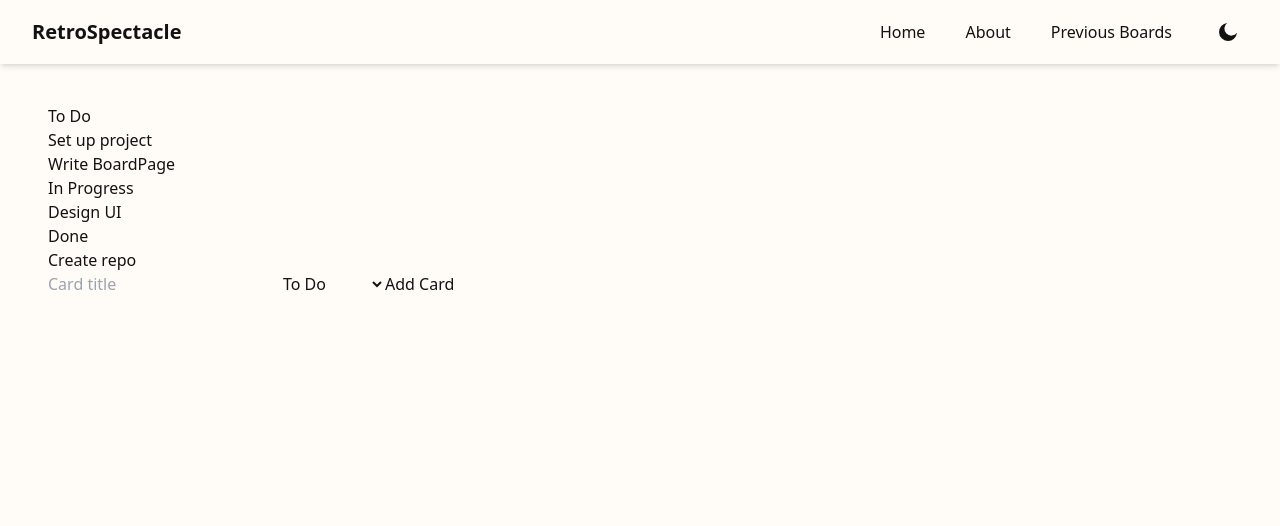
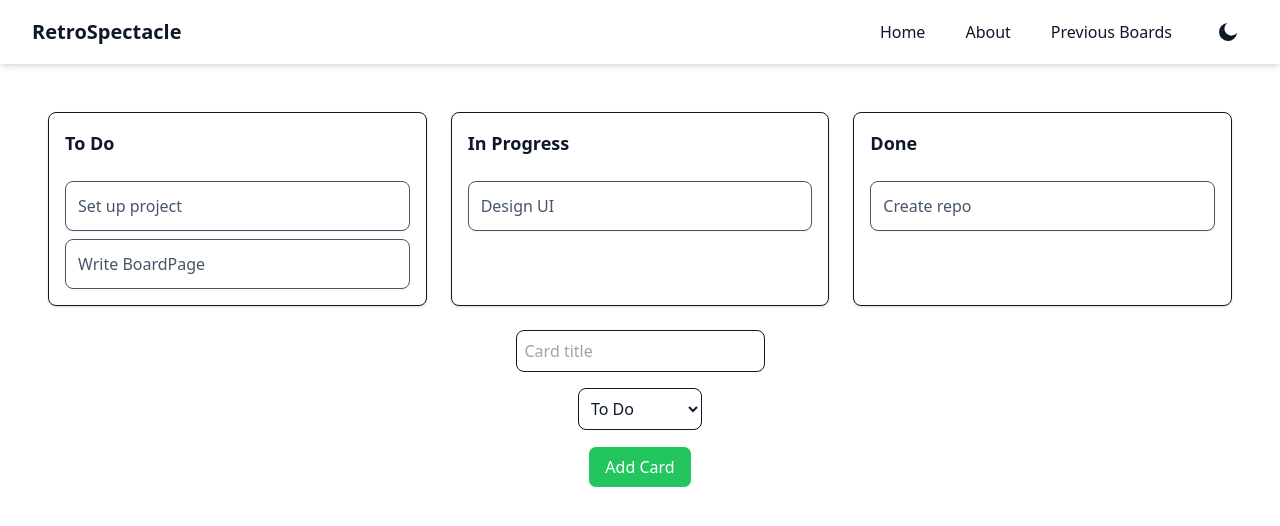
Before and after one commit to bella77-69/RetroSpectacle, a React (Vite) app in the folder frontend/: page / in a window 1280 px wide. Shown: the top 526 px of the page. Built offline with nearby package versions, Linux system fonts and the light colour scheme.

Commit message:
update board page with tailwind

```diff
--- a/frontend/src/index.css
+++ b/frontend/src/index.css
@@ -3,23 +3,80 @@
 
 @layer base {
   :root {
-    /* Light mode variables (RGB values) */
-    --color-text-primary: 18 18 18;  /* #121212 */
-    --color-text-secondary: 74 99 99;  /* #4A6363 */
-    --color-bg-primary: 255 252 247;  /* #FFFCF7 */
-    --color-bg-secondary: 245 243 240;  /* #F5F3F0 */
-    --color-accent: 74 99 99;  /* #4A6363 */
-    --color-accent-hover: 45 65 65;  /* #2D4141 */
+    /* Light mode */
+    --color-text-primary: 15, 23, 42;
+    --color-text-secondary: 71, 85, 105;
+    --color-bg-primary: 255, 255, 255;
+    --color-bg-secondary: 241, 244, 249;
+    --color-accent: 37, 99, 235;
+    --color-accent-hover: 29, 78, 216;
+    --color-success: 34, 197, 94;
+    --color-success-hover: 22, 163, 74;
+    --color-card-bg: 255, 255, 255;
+    --color-card-border: 226, 232, 240;
+    --color-button-text: 255, 255, 255;
+
+    /* Additional colors from your config */
+    --color-custom-white: 255, 255, 255;
+    --color-custom-white-darker: 168, 166, 161;
+    --color-custom-nav: 58, 90, 90;
+    --color-custom-nav-dark: 122, 142, 142;
+    --color-text-white: 248, 246, 243;
+    --color-active: 29, 49, 49;
+    --color-hover: 74, 94, 94;
+    --color-custom-black: 18, 18, 18;
+
+    /* Status colors */
+    --color-warning: 245, 158, 11;
+    --color-error: 239, 68, 68;
+
+    /* Kanban columns */
+    --color-column-todo: 37, 99, 235;
+    --color-column-progress: 217, 119, 6;
+    --color-column-review: 124, 58, 237;
+    --color-column-done: 5, 150, 105;
   }
 
   :root[class~="dark"] {
-    /* Dark mode variables (RGB values) */
-    --color-text-primary: 240 240 240;  /* #F0F0F0 */
-    --color-text-secondary: 138 158 158;  /* #8A9E9E */
-    --color-bg-primary: 10 13 18;  /* #0A0D12 */
-    --color-bg-secondary: 23 34 40;  /* #172228 */
-    --color-accent: 138 158 158;  /* #8A9E9E */
-    --color-accent-hover: 87 107 107;  /* #576B6B */
+    /* Dark mode */
+    --color-text-primary: 248, 250, 252;
+    --color-text-secondary: 203, 213, 225;
+    --color-bg-primary: 30, 41, 59;
+    --color-bg-secondary: 51, 65, 85;
+    --color-accent: 59, 130, 246;
+    --color-accent-hover: 37, 99, 235;
+    --color-success: 34, 197, 94;
+    --color-success-hover: 22, 163, 74;
+    --color-card-bg: 51, 65, 85;
+    --color-card-border: 71, 85, 105;
+    --color-button-text: 255, 255, 255;
+
+    /* Dark mode variants */
+    --color-dark-background: 10, 13, 18;
+    --color-dark-nav: 19, 25, 32;
+    --color-dark-text: 245, 245, 245;
+    --color-card-light: 122, 142, 142;
+
+
+    --color-custom-white: 18, 18, 18;
+    --color-custom-white-darker: 255, 255, 255;
+    --color-custom-nav: 122, 142, 142;
+    --color-custom-nav-dark: 58, 90, 90;
+    --color-text-white: 18, 18, 18;
+    --color-active: 74, 94, 94;
+    --color-hover: 29, 49, 49;
+    --color-custom-black: 255, 255, 255;
+
+    /* Status colors */
+    --color-warning: 245, 158, 11;
+    --color-error: 239, 68, 68;
+
+    /* Kanban columns */
+    --color-column-todo: 59, 130, 246;
+    --color-column-progress: 217, 119, 6;
+    --color-column-review: 124, 58, 237;
+    --color-column-done: 5, 150, 105;
+
   }
 
   html, body {
@@ -29,45 +86,126 @@
   body {
     background-color: rgb(var(--color-bg-primary));
     color: rgb(var(--color-text-primary));
-    font-family: ui-sans-serif, system-ui, -apple-system, BlinkMacSystemFont, "Segoe UI", Roboto, "Helvetica Neue", Arial, "Noto Sans", sans-serif, "Apple Color Emoji", "Segoe UI Emoji", "Segoe UI Symbol", "Noto Color Emoji";
+    font-family: ui-sans-serif, system-ui, -apple-system, BlinkMacSystemFont,
+      "Segoe UI", Roboto, "Helvetica Neue", Arial, "Noto Sans", sans-serif;
     transition: background-color 0.3s ease, color 0.3s ease;
+  }
+  select {
+    background-color: rgb(var(--color-card-bg));
+    color: rgb(var(--color-text-primary));
+    border-color: rgb(var(--color-card-border));
+  }
+  select option {
+    background-color: rgb(var(--color-card-bg));
+    color: rgb(var(--color-text-primary));
+  }
+  .theme-transition * {
+    transition: background-color 0.3s ease, color 0.3s ease, border-color 0.3s ease;
+  }
+  input {
+    background-color: rgb(var(--color-card-bg));
+    color: rgb(var(--color-text-primary));
+    border-color: rgb(var(--color-card-border));
+  }
+  input::placeholder {
+    color: rgb(var(--color-text-secondary));
+  }
+  input:focus, select:focus {
+    outline: none;
+    border-color: rgb(var(--color-accent));
+    box-shadow: 0 0 0 3px rgba(var(--color-accent), 0.3);
+  }
+  a {
+    color: rgb(var(--color-accent));
+    text-decoration: none;
+  }
+  a:hover {
+    color: rgb(var(--color-accent-hover));
+    text-decoration: underline;
+  }
+  .btn-success {
+    background-color: rgb(var(--color-success)) !important;
+    color: rgb(var(--color-button-text)) !important;
+  }
+  .btn-success:hover {
+    background-color: rgb(var(--color-success-hover)) !important;
+  }
+ button {
+    background-color: rgb(var(--color-success));
+    color: rgb(var(--color-button-text));
+  }
+
+  button:hover {
+    background-color: rgb(var(--color-success-hover));
+  }
+  h1, h2, h3, h4, h5, h6 {
+    color: rgb(var(--color-text-primary));
+    margin: 0;
   }
 }
 
 @layer utilities {
-  .text-transparent-primary {
-    color: rgb(var(--color-text-primary) / var(--tw-text-opacity, 1));
+  .bg-card {
+    background-color: rgb(var(--color-card-bg));
   }
-
-  .text-transparent-secondary {
-    color: rgb(var(--color-text-secondary) / var(--tw-text-opacity, 1));
+  .border-card {
+    border-color: rgb(var(--color-card-border));
   }
-
-  .bg-custom-primary {
-    background-color: rgb(var(--color-bg-primary));
-  }
-
-  .bg-custom-secondary {
-    background-color: rgb(var(--color-bg-secondary));
-  }
-
-  .text-custom-primary {
+  .text-primary {
     color: rgb(var(--color-text-primary));
   }
-
-  .text-custom-secondary {
+  .text-secondary {
     color: rgb(var(--color-text-secondary));
   }
-
-  .border-custom-accent {
-    border-color: rgb(var(--color-accent));
-  }
-
-  .bg-custom-accent {
+  .bg-accent {
     background-color: rgb(var(--color-accent));
   }
-
-  .bg-custom-accent:hover {
+  .bg-accent:hover {
     background-color: rgb(var(--color-accent-hover));
   }
+  .text-accent {
+    color: rgb(var(--color-accent));
+  }
+  .text-accent:hover {
+    color: rgb(var(--color-accent-hover));
+  }
+  .shadow-card {
+    box-shadow: 0 1px 3px 0 rgba(0, 0, 0, 0.1), 0 1px 2px 0 rgba(0, 0, 0, 0.06);
+  }
+  .shadow-cardHover:hover {
+    box-shadow: 0 4px 6px -1px rgba(0, 0, 0, 0.1), 0 2px 4px -1px rgba(0, 0, 0, 0.06);
+  }
+  .shadow-sm {
+    box-shadow: 0 1px 2px 0 rgba(0, 0, 0, 0.05);
+  }
+  .bg-custom-white {
+    background-color: rgb(var(--color-custom-white));
+  }
+  .text-custom-white {
+    color: rgb(var(--color-custom-white));
+  }
+  .bg-custom-nav {
+    background-color: rgb(var(--color-custom-nav));
+  }
+  .bg-dark-nav {
+    background-color: rgb(var(--color-dark-nav));
+  }
+  .text-dark-text {
+    color: rgb(var(--color-dark-text));
+  }
+  .bg-success {
+    background-color: rgb(var(--color-success));
+  }
+  .hover\:bg-success:hover {
+    background-color: rgb(var(--color-success-hover));
+  }
+  .text-success {
+    color: rgb(var(--color-success));
+  }
+  .bg-warning {
+    background-color: rgb(var(--color-warning));
+  }
+  .bg-error {
+    background-color: rgb(var(--color-error));
+  }
 }
--- a/frontend/src/pages/Board/BoardPage.tsx
+++ b/frontend/src/pages/Board/BoardPage.tsx
@@ -10,12 +10,8 @@ const initialCards = {
     { id: 1, title: "Set up project" },
     { id: 2, title: "Write BoardPage" },
   ],
-  inProgress: [
-    { id: 3, title: "Design UI" },
-  ],
-  done: [
-    { id: 4, title: "Create repo" },
-  ],
+  inProgress: [{ id: 3, title: "Design UI" }],
+  done: [{ id: 4, title: "Create repo" }],
 };
 
 export default function BoardPage() {
@@ -26,10 +22,7 @@ export default function BoardPage() {
   function handleAddCard(e: React.FormEvent) {
     e.preventDefault();
     if (!newCardTitle.trim()) return;
-    const newCard: Card = {
-      id: Date.now(),
-      title: newCardTitle,
-    };
+    const newCard: Card = { id: Date.now(), title: newCardTitle };
     setCards((prev) => ({
       ...prev,
       [addColumn]: [...prev[addColumn], newCard],
@@ -37,22 +30,32 @@ export default function BoardPage() {
     setNewCardTitle("");
   }
 
+  // Map column keys to labels
+  const columnMeta = {
+    todo: "To Do",
+    inProgress: "In Progress",
+    done: "Done",
+  };
+
   return (
-    <section className="max-w-7xl mx-auto p-6 sm:px-6 lg:px-8 ">
-    <div className="bg-gradient-to-br from-grey-50 to-grey-100 min-h-screen p-4">
-      <div className="board-columns">
+    <section className="max-w-7xl mx-auto p-6">
+      <div className="min-h-screen bg-background-secondary dark:bg-background-primary p-6 rounded-xl shadow-kanban">
+        {/* Columns */}
+        <div className="grid xs:grid-cols-1 sm:grid-cols-3 gap-6 mb-6 ">
           {Object.entries(cards).map(([colKey, colCards]) => (
-          <div key={colKey} className="board-column">
-            <h3>
-              {colKey === "todo"
-                ? "To Do"
-                : colKey === "inProgress"
-                ? "In Progress"
-                : "Done"}
+            <div
+              key={colKey}
+              className="bg-card border-card border rounded-lg shadow-card hover:shadow-cardHover p-4 flex flex-col space-y-4"
+            >
+              <h3 className="text-primary font-semibold text-lg mb-2">
+                {columnMeta[colKey as keyof typeof columnMeta]}
               </h3>
-            <ul>
+              <ul className="space-y-2">
                 {(colCards as Card[]).map((card) => (
-                <li key={card.id} className="board-card">
+                  <li
+                    key={card.id}
+                    className="bg-card border-card border rounded-lg p-3 text-secondary dark:text-secondary shadow-sm"
+                  >
                     {card.title}
                   </li>
                 ))}
@@ -60,22 +63,38 @@ export default function BoardPage() {
             </div>
           ))}
         </div>
-      <form className="add-card-form" onSubmit={handleAddCard}>
+
+        {/* Add card form */}
+        <form
+          className="flex flex-col sm:flex-row items-center gap-4"
+          onSubmit={handleAddCard}
+        >
           <input
             type="text"
+            id="newCardTitle"
             value={newCardTitle}
             onChange={(e) => setNewCardTitle(e.target.value)}
             placeholder="Card title"
+            className="flex-1 p-2 rounded-lg border border-card bg-card text-primary dark:text-primary"
           />
           <select
             value={addColumn}
-          onChange={(e) => setAddColumn(e.target.value as "todo" | "inProgress" | "done")}
+            id="select-column"
+            onChange={(e) =>
+              setAddColumn(e.target.value as "todo" | "inProgress" | "done")
+            }
+            className="p-2 rounded-lg border border-card bg-card text-primary dark:text-primary"
           >
             <option value="todo">To Do</option>
             <option value="inProgress">In Progress</option>
             <option value="done">Done</option>
           </select>
-        <button type="submit">Add Card</button>
+          <button
+            type="submit"
+            className="px-4 py-2 btn-success text-button-text border border-card rounded-lg hover:bg-success-hover"
+          >
+            Add Card
+          </button>
         </form>
       </div>
     </section>
--- a/frontend/tailwind.config.js
+++ b/frontend/tailwind.config.js
@@ -7,41 +7,55 @@ module.exports = {
       screens: {
         xs: '475px',
         sm: '640px',
-        //md: '768px',
+        md: '768px',
         lg: '1024px',
         xl: '1280px',
         '2xl': '1536px',
       },
       colors: {
-        // Light mode
-        customWhite: '#FFFFFF',
-        customWhiteDarker: '#A8A6A1',
-        customNav: '#3A5A5A',
-        customNavDark: '#7A8E8E',
-        textWhite: '#F8F6F3',
-        active: '#1D3131',
-        hover: '#4A5E5E',
-        customBlack: '#121212',
-
-        // Dark mode
-        darkBackground: '#0A0D12',
-        darkNav: '#131920',
-        darkText: '#F5F5F5',
-        cardLight: '#7A8E8E',
-
-        // Status colors
-        success: { DEFAULT: '#22c55e' },
-        warning: { DEFAULT: '#f59e0b' },
-        error: { DEFAULT: '#ef4444' },
-
-        // Kanban columns
+        text: {
+          primary: 'rgb(var(--color-text-primary) / <alpha-value>)',
+          secondary: 'rgb(var(--color-text-secondary) / <alpha-value>)',
+          white: 'rgb(var(--color-text-white) / <alpha-value>)',
+          dark: 'rgb(var(--color-dark-text) / <alpha-value>)',
+        },
+        background: {
+          primary: 'rgb(var(--color-bg-primary) / <alpha-value>)',
+          secondary: 'rgb(var(--color-bg-secondary) / <alpha-value>)',
+          dark: 'rgb(var(--color-dark-background) / <alpha-value>)',
+        },
+        accent: {
+          DEFAULT: 'rgb(var(--color-accent) / <alpha-value>)',
+          hover: 'rgb(var(--color-accent-hover) / <alpha-value>)',
+        },
+        success: {
+        DEFAULT: 'rgb(var(--color-success) / <alpha-value>)',
+        hover: 'rgb(var(--color-success-hover) / <alpha-value>)',
+        },
+        card: {
+          bg: 'rgb(var(--color-card-bg) / <alpha-value>)',
+          border: 'rgb(var(--color-card-border) / <alpha-value>)',
+        },
+        custom: {
+          white: 'rgb(var(--color-custom-white) / <alpha-value>)',
+          whiteDarker: 'rgb(var(--color-custom-white-darker) / <alpha-value>)',
+          nav: 'rgb(var(--color-custom-nav) / <alpha-value>)',
+          navDark: 'rgb(var(--color-custom-nav-dark) / <alpha-value>)',
+          black: 'rgb(var(--color-custom-black) / <alpha-value>)',
+          active: 'rgb(var(--color-active) / <alpha-value>)',
+          hover: 'rgb(var(--color-hover) / <alpha-value>)',
+        },
+        status: {
+          hover: 'rgb(var(--color-success-hover) / <alpha-value>)',
+          warning: 'rgb(var(--color-warning) / <alpha-value>)',
+          error: 'rgb(var(--color-error) / <alpha-value>)',
+        },
         column: {
-          todo: '#2563eb',
-          progress: '#d97706',
-          review: '#7c3aed',
-          done: '#059669',
+          todo: 'rgb(var(--color-column-todo) / <alpha-value>)',
+          progress: 'rgb(var(--color-column-progress) / <alpha-value>)',
+          review: 'rgb(var(--color-column-review) / <alpha-value>)',
+          done: 'rgb(var(--color-column-done) / <alpha-value>)',
         },
-        // Additional colors
         primary: {
           100: '#E0F2FE',
           500: '#3B82F6',
@@ -55,6 +69,11 @@ module.exports = {
       fontFamily: {
         sans: ['Inter', 'ui-sans-serif', 'system-ui', 'sans-serif'],
         mono: ['JetBrains Mono', 'ui-monospace', 'SFMono-Regular', 'Menlo', 'Monaco', 'Consolas', 'monospace'],
+      },
+      button: {
+        primary: 'bg-accent text-button-text hover:bg-accent-hover',
+        success: 'bg-success text-button-text hover:bg-success-hover',
+        accent: 'bg-accent text-button-text hover:bg-accent-hover',
       },
       backgroundImage: {
         'kanban-light': 'linear-gradient(to bottom, #FFFFFF, #f3f4f6)',
```
Lines whose indentation alone changed are shown as unchanged.
